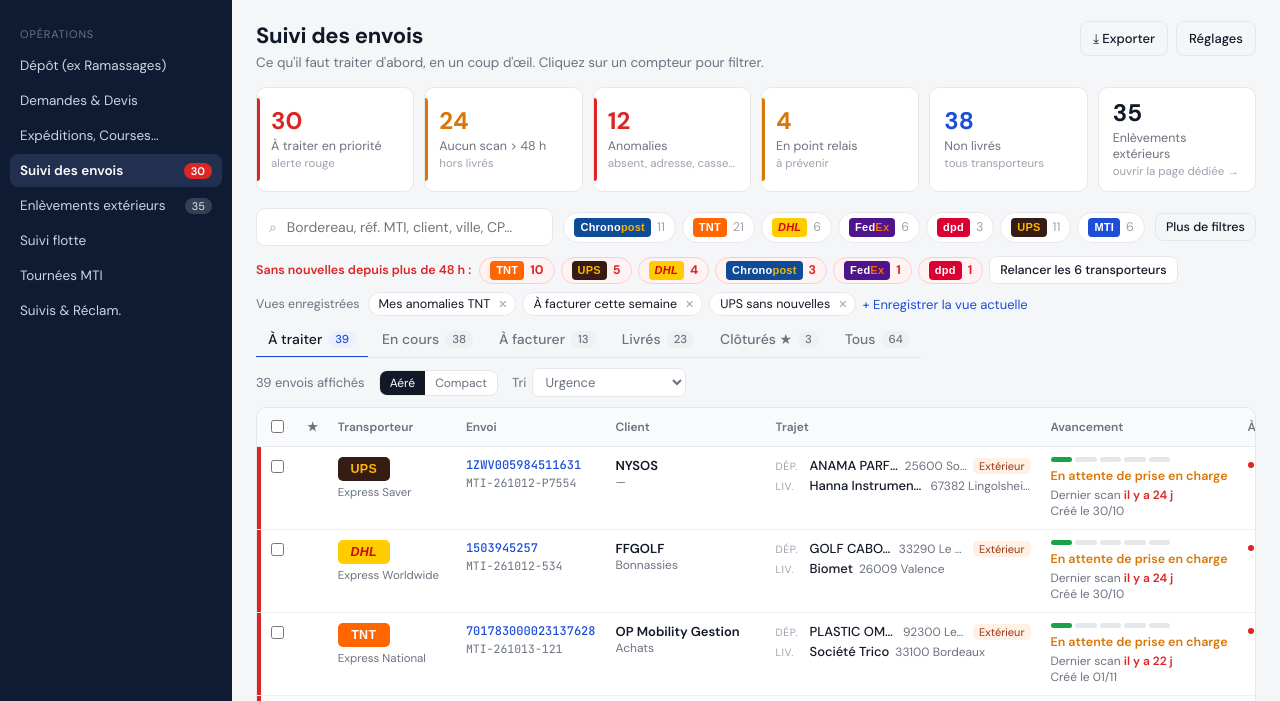
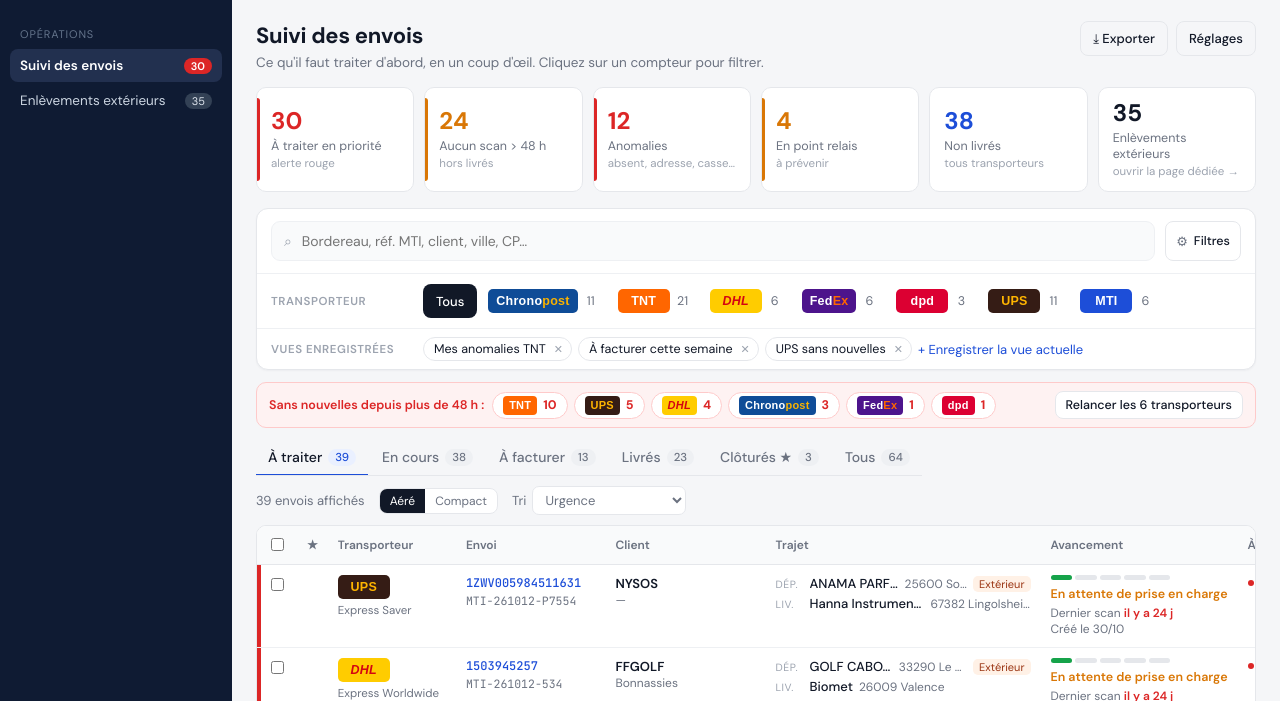
Before and after one commit to WESS-cmd/maquette-suivi, a plain HTML site: page index.html in a window 1280 px wide. Shown: the part 57-758 px from the top of the page. Drawn offline with Linux system fonts and the light colour scheme.

Commit message:
Filtres regroupés dans un panneau, transporteurs en étiquettes cliquables ; menu limité au Suivi et aux Enlèvements extérieurs
Co-authored-by: Perplexity <noreply@perplexity.ai>

```diff
--- a/app.js
+++ b/app.js
@@ -102,8 +102,9 @@
   function renderChips() {
     const base = ENVOIS.filter(baseFilter);
     const cs = Object.keys(CARRIERS).filter(c => ENVOIS.some(e => e.carrier === c));
-    $("#carrier-chips").innerHTML = cs.map(c => `<button class="chip ${state.carriers.has(c) ? "on" : ""}" data-c="${c}">${cb(c, "sm")}<span class="n">${base.filter(e => e.carrier === c).length}</span></button>`).join("");
-    $$("#carrier-chips .chip").forEach(b => b.onclick = () => { const c = b.dataset.c; state.carriers.has(c) ? state.carriers.delete(c) : state.carriers.add(c); render(); });
+    $("#carrier-chips").innerHTML = `<button class="ctog all ${state.carriers.size ? "" : "on"}" data-c="">Tous</button>` + cs.map(c => `<button class="ctog ${state.carriers.has(c) ? "on" : ""}" data-c="${c}" aria-pressed="${state.carriers.has(c)}">${cb(c)}<span class="n">${base.filter(e => e.carrier === c).length}</span></button>`).join("");
+    $("#carrier-chips").classList.toggle("has-sel", state.carriers.size > 0);
+    $$("#carrier-chips .ctog").forEach(b => b.onclick = () => { const c = b.dataset.c; if (!c) state.carriers.clear(); else state.carriers.has(c) ? state.carriers.delete(c) : state.carriers.add(c); render(); });
   }
   function renderViews() {
     const base = ENVOIS.filter(baseFilter).filter(e => !state.carriers.size || state.carriers.has(e.carrier));
@@ -168,6 +169,7 @@
   function moreCount() {
     const n = ["#f-client", "#f-dossier", "#f-contenu", "#f-du", "#f-au"].filter(s => $(s).value).length + ["#f-ext", "#f-payeur", "#f-annule"].filter(s => $(s).checked).length;
     $("#mf-count").hidden = !n; $("#mf-count").textContent = n;
+    $("#reset").hidden = !(n || state.q || state.carriers.size || state.kpi);
   }
   function renderRelance() {
     const base = ENVOIS.filter(baseFilter).filter(e => e.statut !== "livre" && e.lastScanH > 48);
@@ -197,7 +199,7 @@
   [...new Set(ENVOIS.map(e => e.client))].sort().forEach(c => $("#f-client").insertAdjacentHTML("beforeend", `<option>${esc(c)}</option>`));
   $("#q").addEventListener("input", e => { state.q = e.target.value; render(); });
   $("#gsearch").addEventListener("input", e => { go("suivi"); $("#q").value = e.target.value; state.q = e.target.value; state.view = "all"; state.kpi = null; render(); });
-  $("#more-filters").onclick = () => $("#more").hidden = !$("#more").hidden;
+  $("#more-filters").onclick = () => { $("#more").hidden = !$("#more").hidden; $("#more-filters").classList.toggle("on", !$("#more").hidden); };
   $$("#more select, #more input").forEach(i => i.addEventListener("change", render));
   const reset = () => { $$("#more select, #more input[type=date]").forEach(i => i.value = ""); $$("#more input[type=checkbox]").forEach(i => i.checked = false); state.q = ""; $("#q").value = ""; state.carriers.clear(); state.kpi = null; render(); };
   $("#reset").onclick = reset; $("#empty-reset").onclick = reset;
@@ -601,8 +603,9 @@
     $("#nav-enlev-nb").textContent = ENLEVEMENTS.filter(x => x.etat !== "ramasse").length;
 
     const cs = [...new Set(ENLEVEMENTS.map(x => x.carrier))];
-    $("#carrier-chips-e").innerHTML = cs.map(c => `<button class="chip ${est.carriers.has(c) ? "on" : ""}" data-c="${c}">${cb(c, "sm")}<span class="n">${ENLEVEMENTS.filter(x => x.carrier === c).length}</span></button>`).join("");
-    $$("#carrier-chips-e .chip").forEach(b => b.onclick = () => { const c = b.dataset.c; est.carriers.has(c) ? est.carriers.delete(c) : est.carriers.add(c); renderEnl(); });
+    $("#carrier-chips-e").innerHTML = `<button class="ctog all ${est.carriers.size ? "" : "on"}" data-c="">Tous</button>` + cs.map(c => `<button class="ctog ${est.carriers.has(c) ? "on" : ""}" data-c="${c}" aria-pressed="${est.carriers.has(c)}">${cb(c)}<span class="n">${ENLEVEMENTS.filter(x => x.carrier === c).length}</span></button>`).join("");
+    $("#carrier-chips-e").classList.toggle("has-sel", est.carriers.size > 0);
+    $$("#carrier-chips-e .ctog").forEach(b => b.onclick = () => { const c = b.dataset.c; if (!c) est.carriers.clear(); else est.carriers.has(c) ? est.carriers.delete(c) : est.carriers.add(c); renderEnl(); });
 
     // jours
     const days = [...new Set(ENLEVEMENTS.map(x => x.date.toDateString()))].map(s => new Date(s)).sort((a, b) => a - b);
--- a/index.html
+++ b/index.html
@@ -14,14 +14,8 @@
   <aside class="side" id="side">
     <div class="brand"><span class="logo">MTI<small>EXPRESS</small></span><span class="bo">BackOffice</span></div>
     <div class="side-sec">Opérations</div>
-    <a class="nav" data-go="none">Dépôt (ex Ramassages)</a>
-    <a class="nav" data-go="none">Demandes &amp; Devis</a>
-    <a class="nav" data-go="none">Expéditions, Courses…</a>
     <a class="nav" data-go="suivi" id="nav-suivi">Suivi des envois <span class="nb red" id="nav-suivi-nb">0</span></a>
     <a class="nav" data-go="enlev" id="nav-enlev">Enlèvements extérieurs <span class="nb" id="nav-enlev-nb">0</span></a>
-    <a class="nav" data-go="none">Suivi flotte</a>
-    <a class="nav" data-go="none">Tournées MTI</a>
-    <a class="nav" data-go="none">Suivis &amp; Réclam.</a>
     <div class="side-foot">Maquette · données fictives</div>
   </aside>
 
@@ -49,12 +43,17 @@
 
       <div class="kpis" id="kpis"></div>
 
-      <div class="toolbar">
+      <div class="fpanel">
+        <div class="fp-top">
           <div class="search"><span>⌕</span><input id="q" placeholder="Bordereau, réf. MTI, client, ville, CP…" title="La liste se filtre pendant la frappe"></div>
-        <div class="chips" id="carrier-chips"></div>
-        <button class="btn ghost sm" id="more-filters">Plus de filtres <span class="dot-count" id="mf-count" hidden></span></button>
+          <button class="btn sm fbtn" id="more-filters"><span class="ico">⚙</span> Filtres <span class="dot-count" id="mf-count" hidden></span></button>
+          <button class="link fp-reset" id="reset" hidden>Effacer les filtres</button>
         </div>
-      <div class="more" id="more" hidden>
+        <div class="fp-row">
+          <span class="fp-l">Transporteur</span>
+          <div class="ctogs" id="carrier-chips"></div>
+        </div>
+      <div class="more fp-row" id="more" hidden>
         <label>Client <select id="f-client"><option value="">Tous</option></select></label>
         <label>Dossier <select id="f-dossier"><option value="">Tous</option><option>Non lu</option><option>En cours</option><option>Terminé</option></select></label>
         <label>Contenu <select id="f-contenu"><option value="">Tous</option><option>Marchandise</option><option>Document</option><option>Batterie lithium</option></select></label>
@@ -63,11 +62,10 @@
         <label class="ck"><input type="checkbox" id="f-ext"> Départ extérieur</label>
         <label class="ck"><input type="checkbox" id="f-payeur"> Sans payeur</label>
         <label class="ck"><input type="checkbox" id="f-annule"> Bordereaux annulés</label>
-        <button class="link" id="reset">Réinitialiser</button>
       </div>
-
+        <div class="fp-row fp-saved"><div class="saved" id="saved"></div></div>
+      </div>
       <div class="relance" id="relance"></div>
-      <div class="saved" id="saved"></div>
 
       <div class="views">
         <div class="tabs" id="views"></div>
@@ -128,13 +126,18 @@
 
       <div class="kpis" id="kpis-enl"></div>
 
-      <div class="toolbar">
+      <div class="fpanel">
+        <div class="fp-top">
           <div class="search"><span>⌕</span><input id="qe" placeholder="N° d'enlèvement, client, ville, bordereau…"></div>
-        <div class="chips" id="carrier-chips-e"></div>
           <div class="seg" id="mode">
             <button data-m="board" class="on">Tableau</button>
             <button data-m="list">Liste</button>
             <button data-m="ville">Par ville</button>
+          </div>
+        </div>
+        <div class="fp-row">
+          <span class="fp-l">Transporteur</span>
+          <div class="ctogs" id="carrier-chips-e"></div>
         </div>
       </div>
 
--- a/style.css
+++ b/style.css
@@ -414,3 +414,41 @@ body.compact .grid .todo .al:nth-child(n+2){display:none}
 .grid td.tc{white-space:nowrap}
 .grid td.tc .presta{margin-top:4px;font-size:11.5px}
 .chip.on .cb{box-shadow:0 0 0 2px #fff}
+
+/* Panneau de filtres */
+.fpanel{background:var(--surface);border:1px solid var(--line);border-radius:12px;margin-bottom:12px;box-shadow:0 1px 2px rgba(15,23,42,.04)}
+.fp-top{display:flex;gap:10px;align-items:center;padding:12px 14px}
+.fp-top .search{background:var(--surface2);border-color:var(--line2);height:40px;min-width:0}
+.fp-top .search:focus-within{background:var(--surface)}
+.fbtn{height:40px;padding:0 14px;display:inline-flex;align-items:center;gap:6px;font-weight:500}
+.fbtn .ico{color:var(--muted);font-size:13px}
+.fbtn.on{border-color:var(--primary);color:var(--primary);background:var(--primary-soft)}
+.fp-reset{white-space:nowrap;font-size:13px}
+.fp-top .seg{height:40px}
+.fp-row{display:flex;gap:12px;align-items:center;padding:10px 14px;border-top:1px solid var(--line2)}
+.fp-l{font-size:11.5px;font-weight:600;text-transform:uppercase;letter-spacing:.05em;color:var(--faint);width:92px;flex-shrink:0}
+.ctogs{display:flex;gap:6px;flex-wrap:wrap}
+.ctog{display:inline-flex;align-items:center;gap:7px;padding:4px 9px 4px 4px;border:1px solid transparent;border-radius:8px;background:none;cursor:pointer;transition:opacity .15s,filter .15s,background .15s}
+.ctog:hover{background:var(--surface2);border-color:var(--line)}
+.ctog .n{font-size:12.5px;color:var(--muted);font-variant-numeric:tabular-nums;min-width:12px}
+.ctog.all{padding:0 12px;height:34px;font-size:13px;font-weight:500;color:var(--muted)}
+.ctog.all.on{background:var(--text);color:#fff}
+.ctog.on:not(.all){background:var(--surface);border-color:var(--text);box-shadow:0 1px 3px rgba(15,23,42,.12)}
+.ctog.on .n{color:var(--text);font-weight:600}
+.ctogs.has-sel .ctog:not(.on):not(.all){opacity:.45;filter:grayscale(.85)}
+.ctogs.has-sel .ctog:not(.on):not(.all):hover{opacity:.8;filter:none}
+.fpanel .more{border:0;border-top:1px solid var(--line2);border-radius:0;margin:0;background:var(--surface2);padding:12px 14px}
+.fpanel .more[hidden]{display:none}
+.fp-saved{padding:8px 14px}
+.fpanel .saved{margin:0}
+.relance{background:var(--crit-soft);border:1px solid #fecaca;border-radius:10px;padding:8px 12px;margin-bottom:12px}
+.relance .rl-c{background:var(--surface)}
+.relance #rl-all{margin-left:auto}
+@media (max-width:700px){
+  .fp-top{flex-wrap:wrap}.fp-top .search{flex-basis:100%}
+  .fp-row{flex-direction:column;align-items:flex-start;gap:8px}.fp-l{width:auto}
+  .relance #rl-all{margin-left:0}
+}
+.fp-l,.fpanel .sv-l{width:140px}
+.fpanel .sv-l{font-size:11.5px;font-weight:600;text-transform:uppercase;letter-spacing:.05em;color:var(--faint);flex-shrink:0;margin-right:6px}
+@media (max-width:700px){.fp-l,.fpanel .sv-l{width:auto}}
```
Lines whose indentation alone changed are shown as unchanged.
